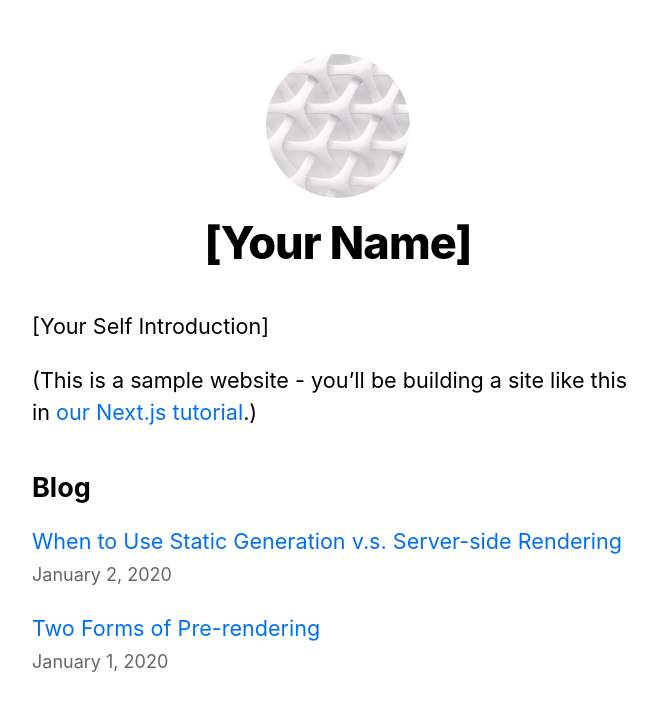
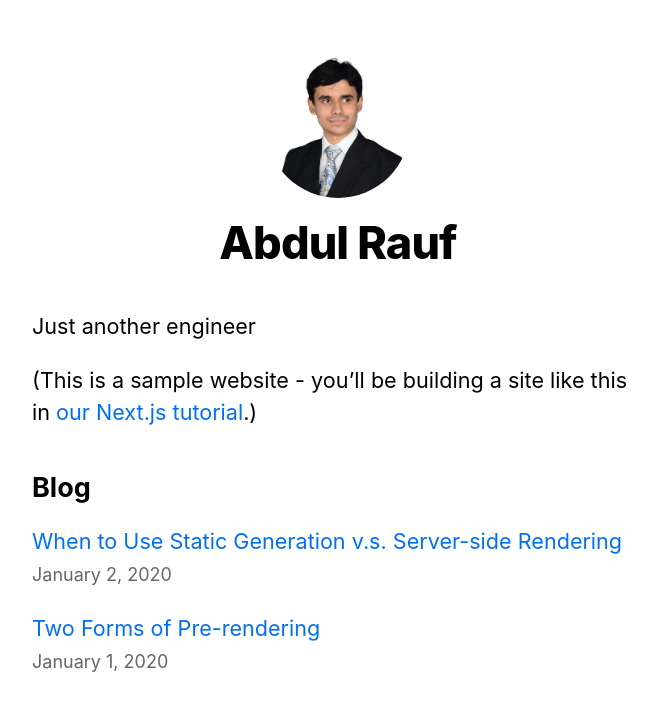
Before and after one commit to armujahid/nextjs-talk, a Next.js app: page / in a window 1280 px wide. Shown: the top 710 px of the page, without its empty margins (302-959 px from the left). Built offline with nearby package versions, Linux system fonts and the light colour scheme.

Commit message:
change name and profile pic

```diff
--- a/components/layout.js
+++ b/components/layout.js
@@ -3,7 +3,7 @@ import styles from './layout.module.css'
 import utilStyles from '../styles/utils.module.css'
 import Link from 'next/link'
 
-const name = '[Your Name]'
+const name = 'Abdul Rauf'
 export const siteTitle = 'Next.js Sample Website'
 
 export default function Layout({ children, home }) {
@@ -28,7 +28,7 @@ export default function Layout({ children, home }) {
         {home ? (
           <>
             <img
-              src="/images/profile.jpg"
+              src="/images/profile.png"
               className={`${styles.headerHomeImage} ${utilStyles.borderCircle}`}
               alt={name}
             />
@@ -39,7 +39,7 @@ export default function Layout({ children, home }) {
             <Link href="/">
               <a>
                 <img
-                  src="/images/profile.jpg"
+                  src="/images/profile.png"
                   className={`${styles.headerImage} ${utilStyles.borderCircle}`}
                   alt={name}
                 />
--- a/pages/index.js
+++ b/pages/index.js
@@ -12,7 +12,7 @@ export default function Home({ allPostsData }) {
         <title>{siteTitle}</title>
       </Head>
       <section className={utilStyles.headingMd}>
-        <p>[Your Self Introduction]</p>
+        <p>Just another engineer</p>
         <p>
           (This is a sample website - you’ll be building a site like this in{' '}
           <a href="https://nextjs.org/learn">our Next.js tutorial</a>.)
```
Also changed, not shown: public/images/profile.jpg (deleted), public/images/profile.png (added).
